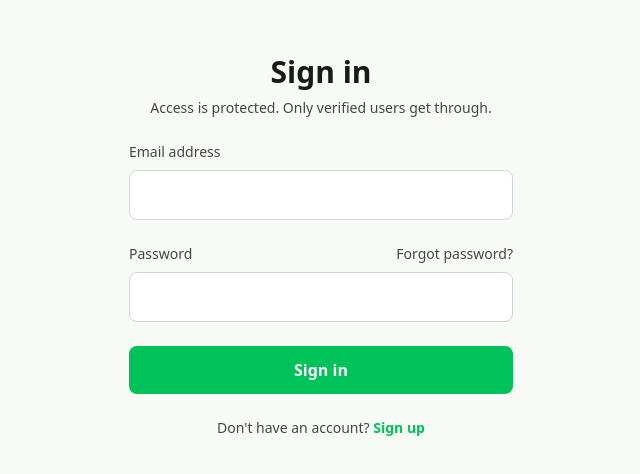
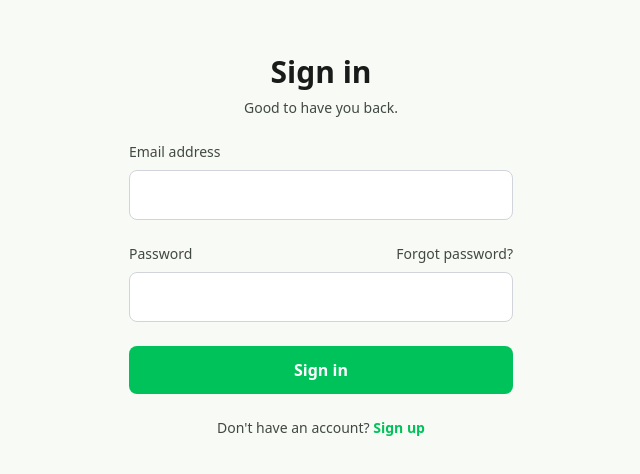
Before and after one commit to Pearlyport9/SecureGate, a Next.js app: page /auth in a window 1280 px wide. Shown: the part 116-590 px from the top of the page, without its empty margins (319-959 px from the left). Built offline with nearby package versions, Linux system fonts and the light colour scheme.

Commit message:
fix: update auth form heading and subtitle text

```diff
--- a/src/app/(auth)/auth/page.tsx
+++ b/src/app/(auth)/auth/page.tsx
@@ -126,7 +126,7 @@ function SignupForm({ onToggle }: { onToggle: () => void }) {
         Create your account
       </h1>
       <p className="mb-6 text-center text-sm text-on-surface-variant">
-        Create your account to get started.
+        Join SecureGate today.
       </p>
 
       {serverError && (
@@ -291,7 +291,7 @@ function LoginForm({ onToggle }: { onToggle: () => void }) {
         Sign in
       </h1>
       <p className="mb-6 text-center text-sm text-on-surface-variant">
-        Access is protected. Only verified users get through.
+        Good to have you back.
       </p>
 
       {error && (
```
